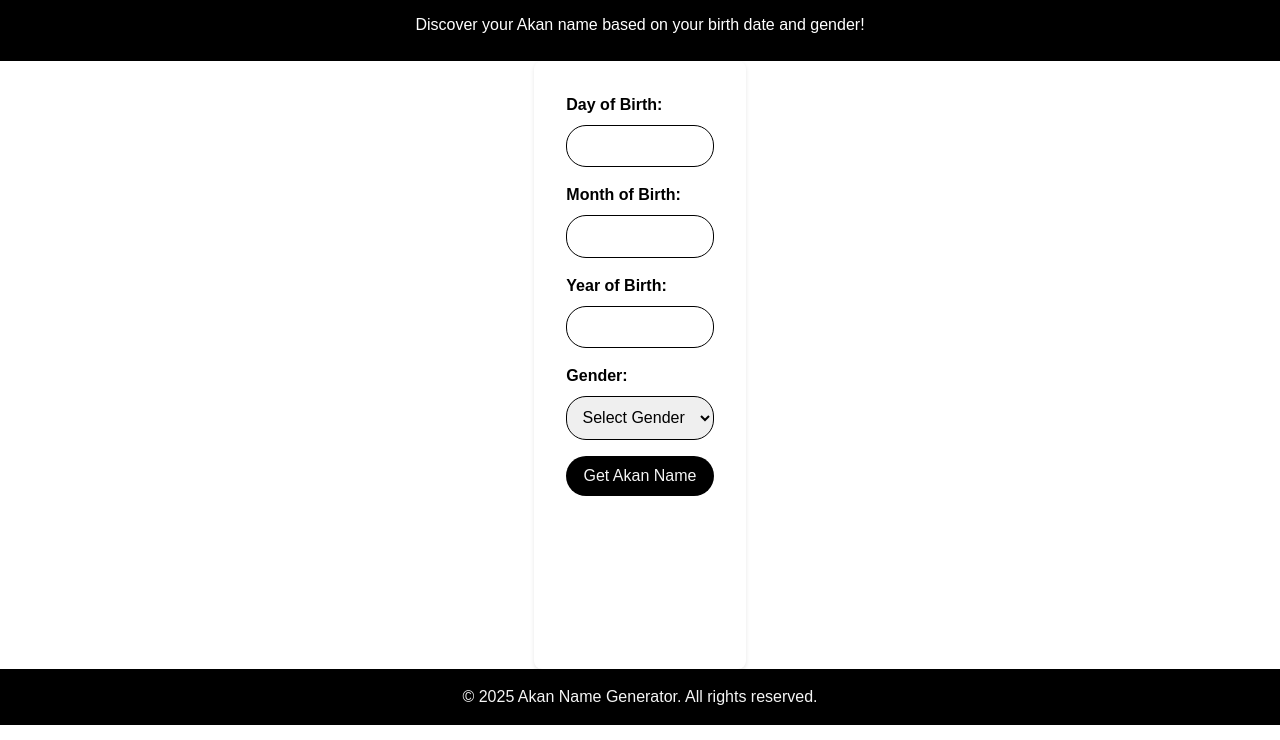
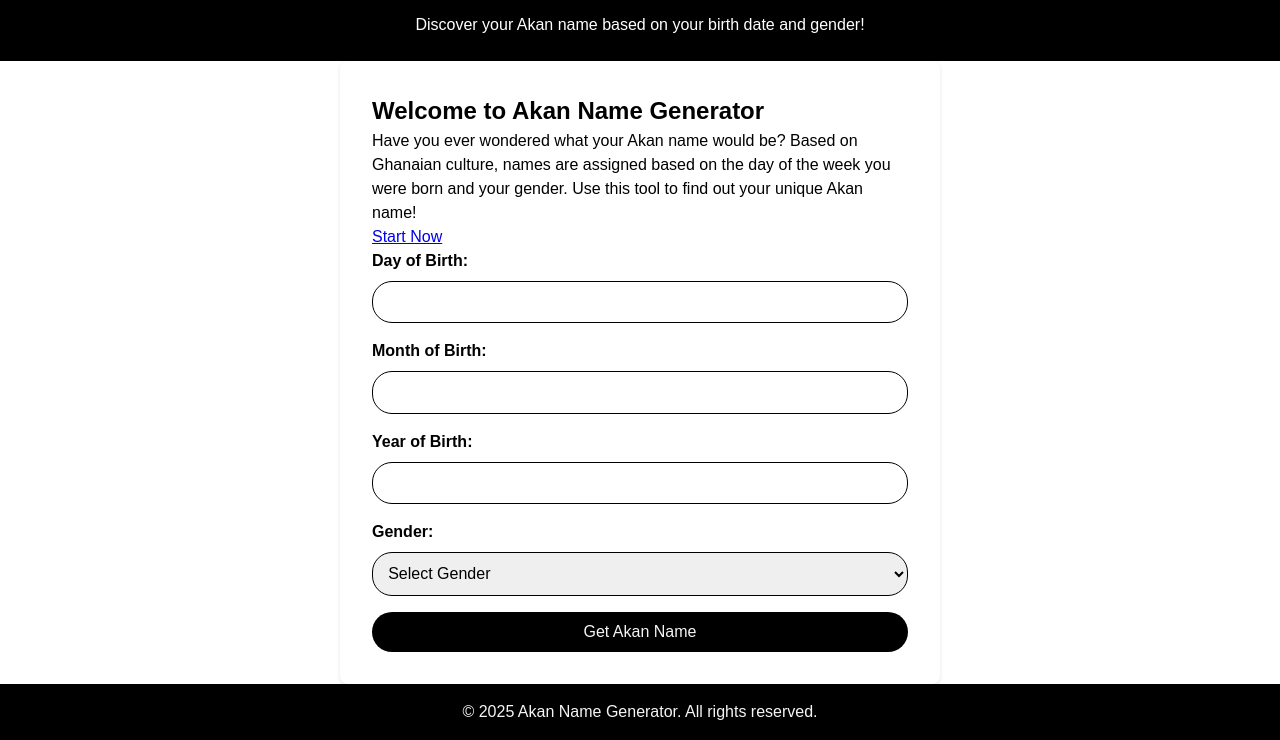
Before and after one commit to BryOk-droid/Akan-Name-UI-Project, a plain HTML site: page index.html in a window 1280 px wide. Shown: the part 75-815 px from the top of the page. Drawn offline with Linux system fonts and the light colour scheme.

Commit message:
added a landing page to HTML file

```diff
--- a/index.html
+++ b/index.html
@@ -13,6 +13,15 @@
     </header>
 
     <main>
+      <section id="landing">
+        <h2>Welcome to Akan Name Generator</h2>
+        <p>
+          Have you ever wondered what your Akan name would be? Based on Ghanaian
+          culture, names are assigned based on the day of the week you were born
+          and your gender. Use this tool to find out your unique Akan name!
+        </p>
+        <a href="#akanForm" class="cta-button">Start Now</a>
+      </section>
       <form id="akanForm">
         <div class="form-group">
           <label for="day">Day of Birth:</label>
```
